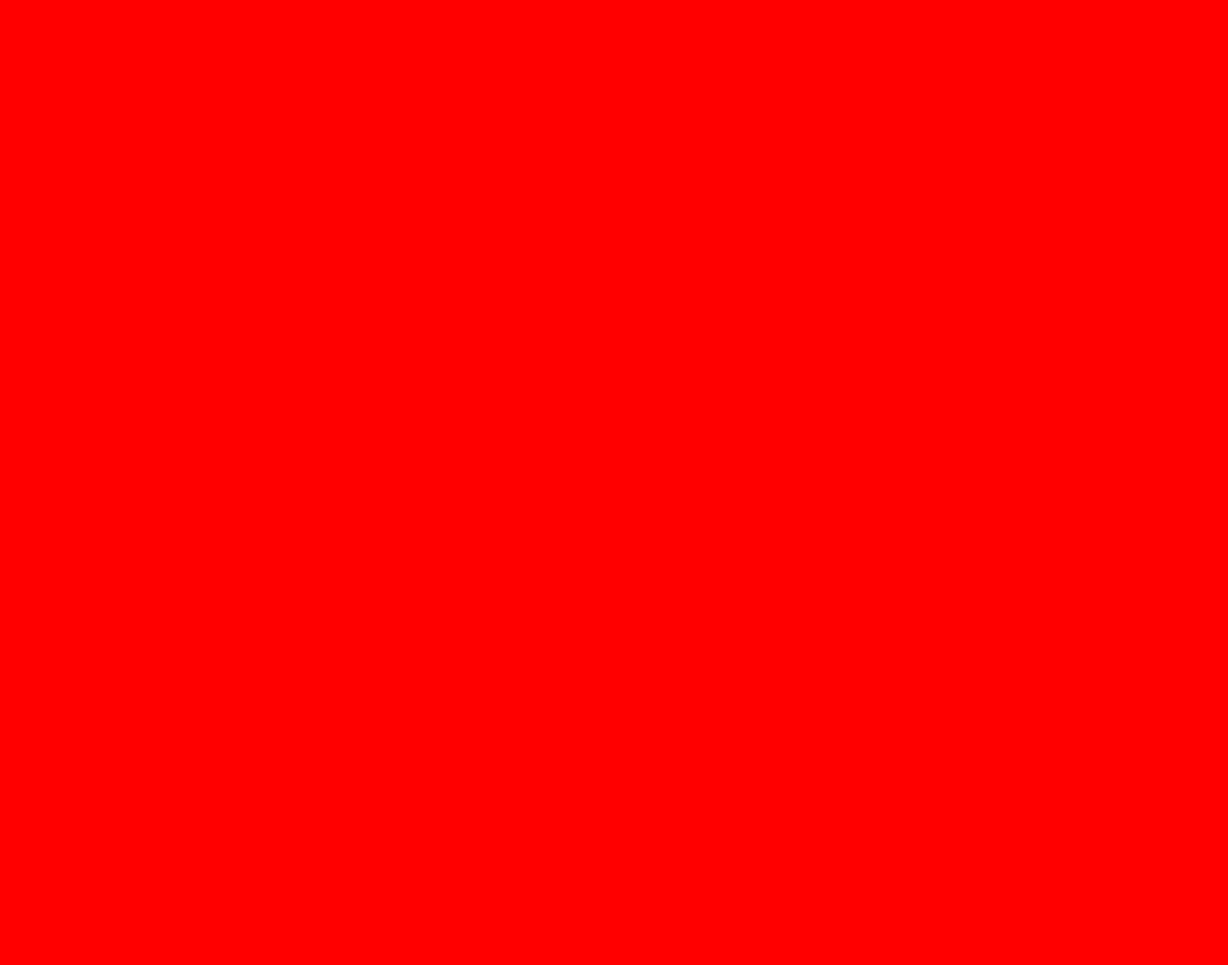
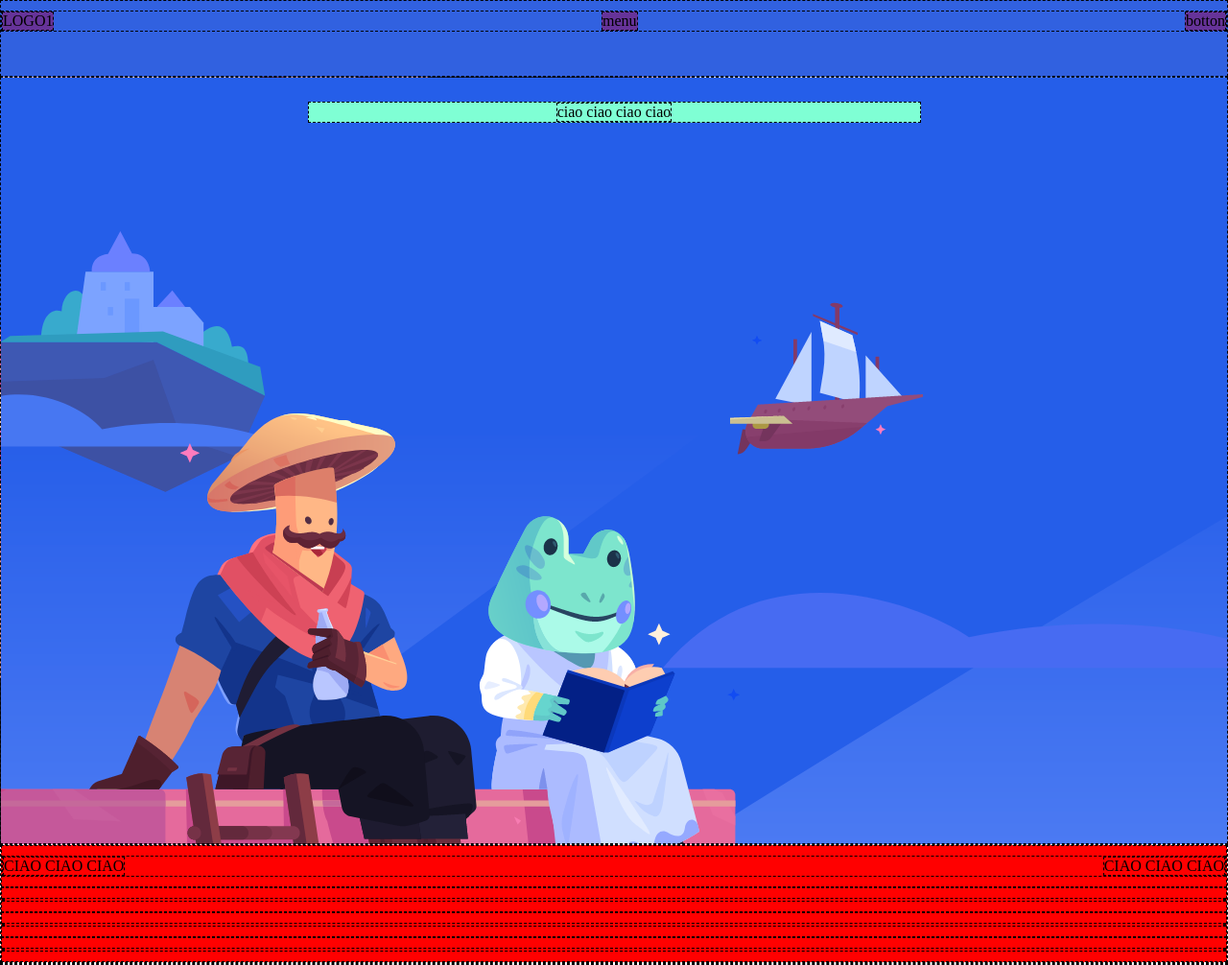
Before and after one commit to NoemiCorsi96/htmlcss-discord, a plain HTML site: page index.html in a window 1280 px wide. Shown: the whole page at 96% size. Before the commit the page ends 800 px from the top, so only its background shows below. Drawn offline with Linux system fonts and the light colour scheme.

Commit message:
first part of layout (not good)

```diff
--- a/index.html
+++ b/index.html
@@ -6,7 +6,46 @@
     <title>Discord</title>
     <link rel="stylesheet" href="/style.css">
 </head>
-<body>
+<body class="debug">
+    <header>
+        <div class="container">
+            <div class="logo-header">LOGO1</div>
+            <div class="menu-header">menu</div>
+            <div class="botton-header">botton</div>
+        </div>
+    </header>
+    <section class="background">
+        <div class="small-container">
+            <div>ciao ciao ciao ciao </div>
+        </div>
+    </section>
+    <main>
+        <section>
+            <div class="container">
+                <div>CIAO CIAO CIAO </div>
+                <div>CIAO CIAO CIAO</div>
+            </div>
+        </section>
+        <section>
+            <div class="container">
+                <div></div>
+                <div></div>
+            </div>
+        </section>
+        <section>
+            <div class="container">
+                <div></div>
+                <div></div>
+            </div>
+        </section>
+        <section>
+            <div class="container">
+                <div></div>
+                <div></div>
+            </div>
+        </section>
+    </main>
+    <footer></footer>
 
 </body>
 </html>
--- a/style.css
+++ b/style.css
@@ -1,3 +1,75 @@
-*{
-    background-color: red;
+
+*
+{
+  margin: 0;
+  padding: 0;
+  box-sizing: border-box;
 }
+
+img
+{
+  max-width: 100%;
+  max-height: 100%;
+}
+
+
+html,
+body
+{
+  height: 100%;
+  min-width: 1200px;
+}
+
+
+/* #region Debug Styles */
+
+.debug *
+{
+  border: 1px dashed black;
+}
+.debug header{
+    background-color: #3161e0;
+    min-height: 10%;
+}
+/* #endregion Debug Styles */
+.container{
+    display: flex;
+    height: 100%;
+    justify-content: space-between;
+    margin-top: 10px;
+    margin-bottom: 10px;
+
+}
+.debug section{
+     background-color: red;
+
+}
+section{
+    min-height: 100%;
+
+}
+.background{
+    background-image: url(./img/jumbo.png);
+    max-width: 100%;
+  max-height: 100%;
+}
+
+.small-container{
+    display: flex;
+    height: 100%;
+    max-width: 50%;
+    justify-content: center;
+    background-color: aquamarine;
+    margin: auto;
+    margin-top: 25px;
+    margin-bottom: 25px;
+    align-items: center;
+
+
+
+}
+.logo-header, .menu-header, .botton-header
+{
+    background-color:rebeccapurple;
+
+}
```
